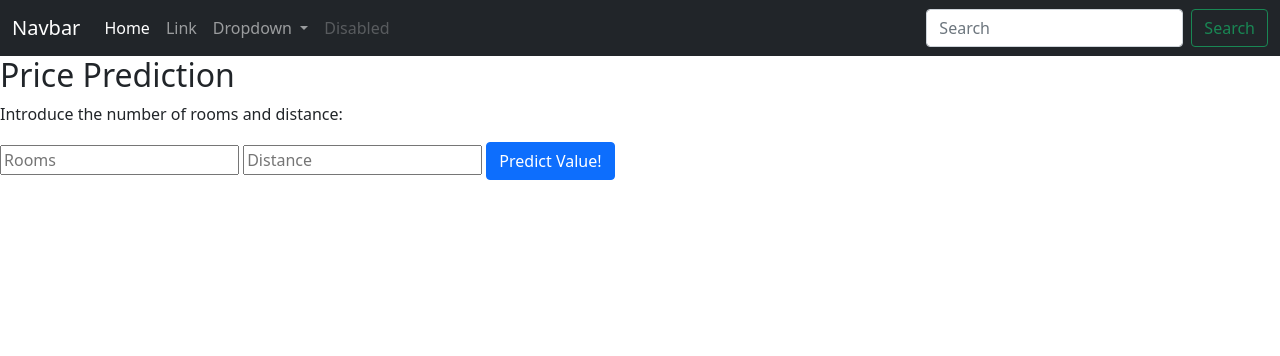
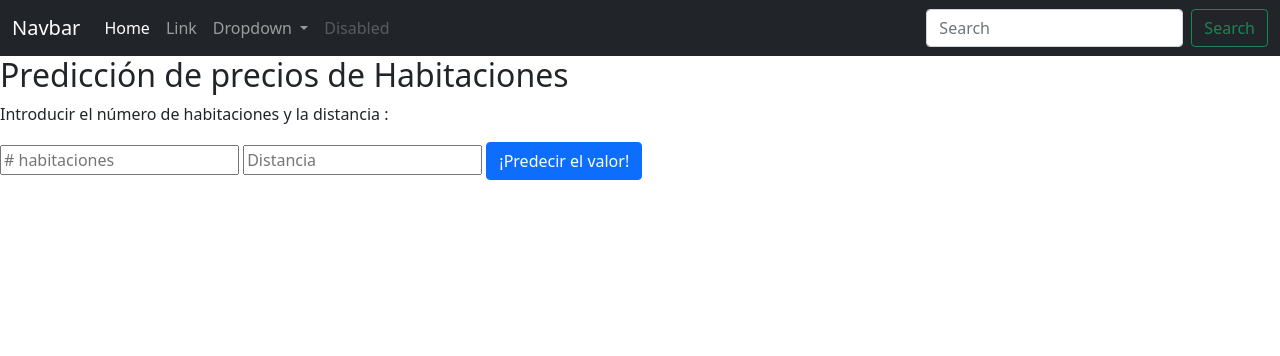
Before and after one commit to JackieBlackCg/Ejemplo_Flask_ML, a Flask app: page / in a window 1280 px wide. Shown: the top 356 px of the page. Run offline with Flask 3, Linux system fonts and the light colour scheme; parts of the project's set-up code (start-up, migrations or seed data) failed here and were passed over.

Commit message:
Update index.html
update change language index

```diff
--- a/deploy-lr-project/templates/index.html
+++ b/deploy-lr-project/templates/index.html
@@ -2,7 +2,7 @@
 <html>
 <head>
 	<meta charset="utf-8">
-	<title> My Machine Learning Model! </title>
+	<title> ¡Mi modelo de aprendizaje automático! </title>
 	<!-- CSS -->
 	<link href="https://cdn.jsdelivr.net/npm/bootstrap@5.1.3/dist/css/bootstrap.min.css" rel="stylesheet" integrity="sha384-1BmE4kWBq78iYhFldvKuhfTAU6auU8tT94WrHftjDbrCEXSU1oBoqyl2QvZ6jIW3" crossorigin="anonymous">
 	<!-- Navbar -->
@@ -46,12 +46,12 @@
 </head>
 <body>
 	<div class="login">
-		<h2>Price Prediction</h2>
-			<p>Introduce the number of rooms and distance:</p>
+		<h2>Predicción de precios de Habitaciones</h2>
+			<p>Introducir el número de habitaciones y la distancia :</p>
 			<form action="{{url_for('predict')}}" method="post">
-				<input type="text" name="rooms" placeholder="Rooms" required="required">
-				<input type="text" name="distance" placeholder="Distance" required="required">
-				<button type="submit" class="btn btn-primary btn-block btn-large"> Predict Value!</button>
+				<input type="text" name="rooms" placeholder="# habitaciones" required="required">
+				<input type="text" name="distance" placeholder="Distancia" required="required">
+				<button type="submit" class="btn btn-primary btn-block btn-large"> ¡Predecir el valor!</button>
 			</form>
 			<br>
 			<br>
```
